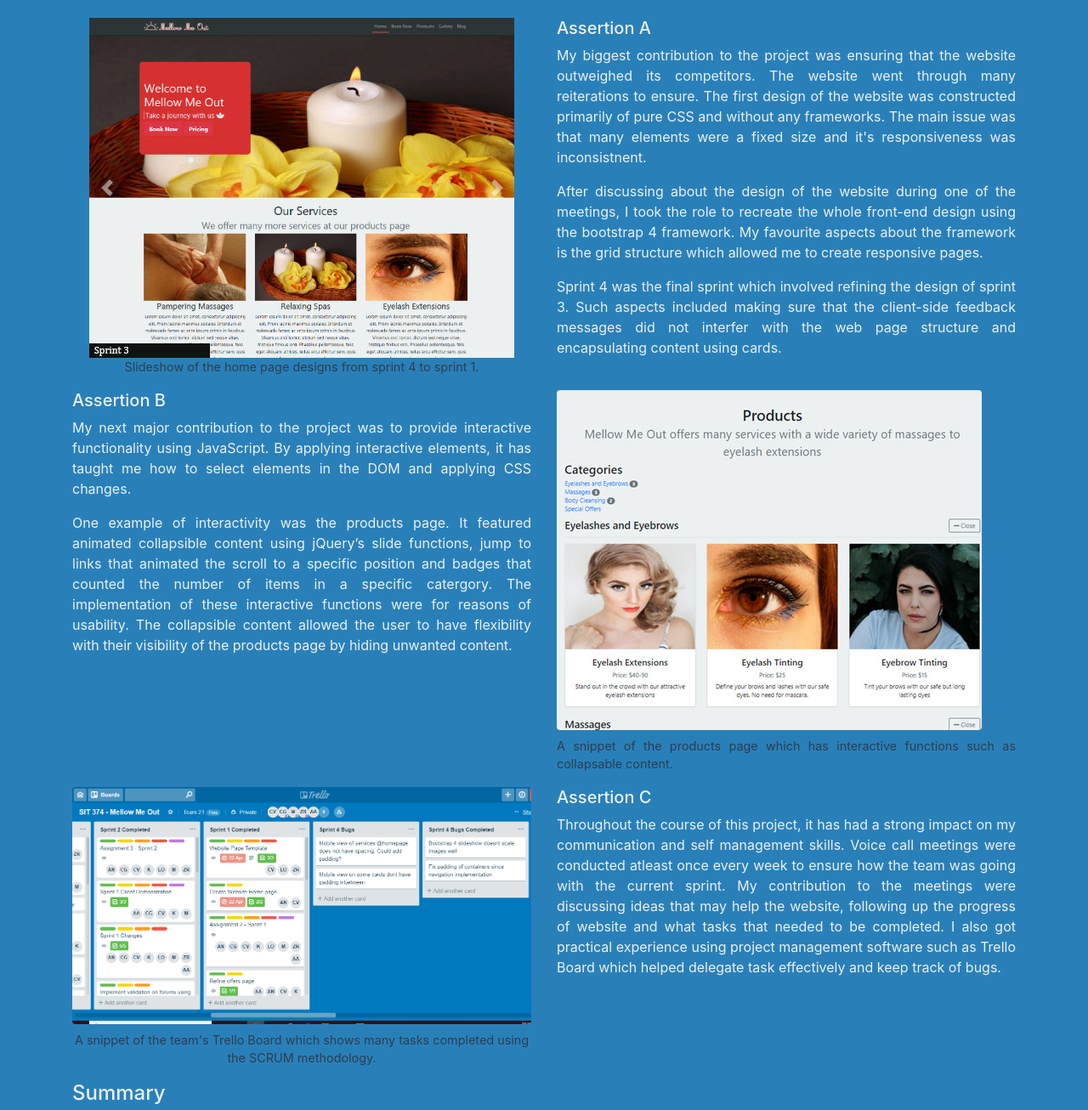
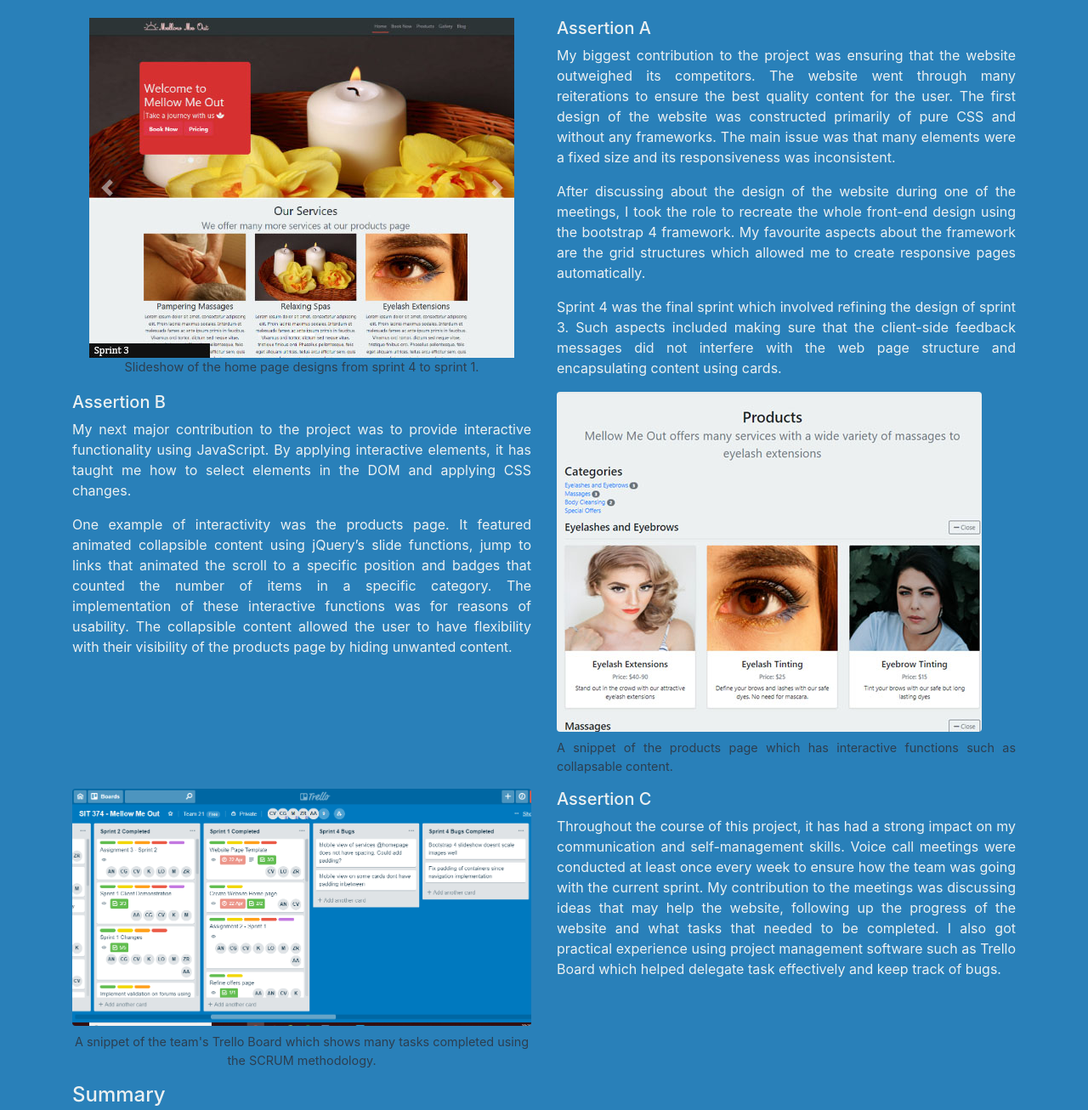
Before and after one commit to conjamver/portfolio_old, a plain HTML site: page index.html in a window 1280 px wide. Shown: the part 1420-2726 px from the top of the page at 85% size. Drawn offline with nearby package versions, Linux system fonts and the light colour scheme.

Commit message:
Updated Images, Fixed grammer and spelling

```diff
--- a/index.html
+++ b/index.html
@@ -102,7 +102,7 @@ $(function () {
                         <li>Intermediate knowledge on programming languages such as C#</li>
                         <li>Ability to use version control such as GitHub or Git</li>
                         <li>Knowledge on back-end languages including MySQL and PHP</li>
-                        <li>Strong experience in the Adobe adobe Creative Suite  </li>
+                        <li>Strong experience in the Adobe Creative Suite  </li>
                     </ul>
                 </div>
                 <div class="col-md-6 text-left" >
@@ -195,12 +195,12 @@ $(function () {
             </div>
             <div class="col-md-6 text-justify order-lg-last order-md-last order-sm-first order-first">
                 <h5>Assertion A</h5>
-                <p>My biggest contribution to the project was ensuring that the website outweighed its competitors. The website went through many reiterations to ensure. The first design of the website was constructed primarily of pure CSS and without any frameworks. The main issue was that many elements were a fixed size and it's responsiveness was inconsistnent.
+                <p>My biggest contribution to the project was ensuring that the website outweighed its competitors. The website went through many reiterations to ensure the best quality content for the user. The first design of the website was constructed primarily of pure CSS and without any frameworks. The main issue was that many elements were a fixed size and its responsiveness was inconsistent.
                 </p>
-                <p>After discussing about the design of the website during one of the meetings, I took the role to recreate the whole front-end design using the bootstrap 4 framework. My favourite aspects about the framework is the grid structure which allowed me to create responsive pages.
+                <p>After discussing about the design of the website during one of the meetings, I took the role to recreate the whole front-end design using the bootstrap 4 framework. My favourite aspects about the framework are the grid structures which allowed me to create responsive pages automatically.
                 </p>
 
-                 <p>Sprint 4 was the final sprint which involved refining the design of sprint 3. Such aspects included making sure that the client-side feedback messages did not interfer with the web page structure and encapsulating content using cards.
+                 <p>Sprint 4 was the final sprint which involved refining the design of sprint 3. Such aspects included making sure that the client-side feedback messages did not interfere with the web page structure and encapsulating content using cards.
                 </p>
 
 
@@ -214,7 +214,7 @@ $(function () {
                  <h5>Assertion B</h5>
                 <p>My next major contribution to the project was to provide interactive functionality using JavaScript. By applying interactive elements, it has taught me how to select elements in the DOM and applying CSS changes.
                 <p>
-                    One example of interactivity was the products page. It featured animated collapsible content using jQuery’s slide functions, jump to links that animated the scroll to a specific position and badges that counted the number of items in a specific catergory. The implementation of these interactive functions were for reasons of usability. The collapsible content allowed the user to have flexibility with their visibility of the products page by hiding unwanted content.
+                    One example of interactivity was the products page. It featured animated collapsible content using jQuery’s slide functions, jump to links that animated the scroll to a specific position and badges that counted the number of items in a specific category. The implementation of these interactive functions was for reasons of usability. The collapsible content allowed the user to have flexibility with their visibility of the products page by hiding unwanted content.
                 </p>
 
             </div>
@@ -239,7 +239,7 @@ $(function () {
 
             <div class="col-md-6 text-justify order-lg-last order-md-last order-sm-first order-first">
                 <h5>Assertion C</h5>
-                <p>Throughout the course of this project, it has had a strong impact on my communication and self management skills. Voice call meetings were conducted atleast once every week to ensure how the team was going with the current sprint. My contribution to the meetings were discussing ideas that may help the website, following up the progress of website and what tasks that needed to be completed. I also got practical experience using project management software such as Trello Board which helped delegate task effectively and keep track of bugs.
+                <p>Throughout the course of this project, it has had a strong impact on my communication and self-management skills. Voice call meetings were conducted at least once every week to ensure how the team was going with the current sprint. My contribution to the meetings was discussing ideas that may help the website, following up the progress of the website and what tasks that needed to be completed. I also got practical experience using project management software such as Trello Board which helped delegate task effectively and keep track of bugs.
                 </p>
             </div>
             </div>
@@ -249,7 +249,7 @@ $(function () {
             <div class="row">
                 <div class="col-md-12 text-justify">
                     <h4>Summary</h4>
-                    <p>My contribution to the project ensured that the front-end design would engage users through a consistent and modern design. I believe that my knowledge on website frameworks such as jQuery and Bootstrap 4 expanded to a professional level where I feel confident to create responsive designs. The experience of using the Bootstrap 4 framework has given me experience in create  mobile first designs and jQuery has taught me to manipulate and understand the DOM structure. </p>
+                    <p>My contribution to the project ensured that the front-end design would engage users through a consistent and modern design. I believe that my knowledge on website frameworks such as jQuery and Bootstrap 4 expanded to a professional level where I feel confident to create responsive designs. The experience of using the Bootstrap 4 framework has given me experience in creating mobile first designs and jQuery has taught me to manipulate and understand the DOM structure. </p>
                     <h6>Source Link:</h6>
                     <a href="https://github.com/SkyFlourish/Mellow-Me-Out">https://github.com/SkyFlourish/Mellow-Me-Out</a>
                 </div>
```
Also changed, not shown: img/team.png, img/team_small.jpg.
